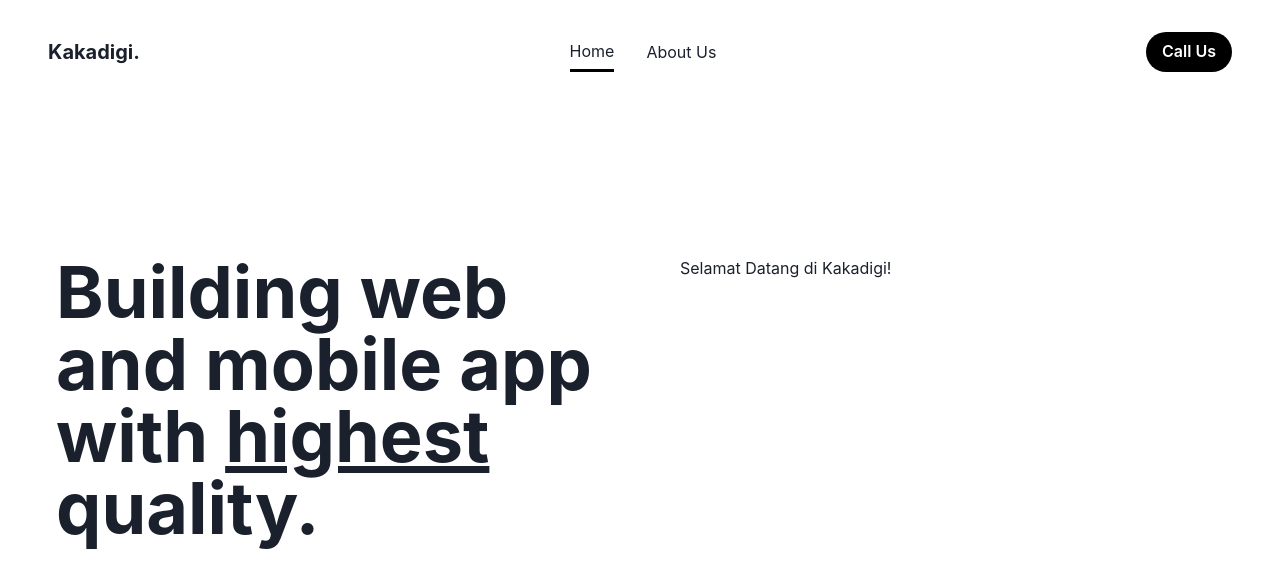
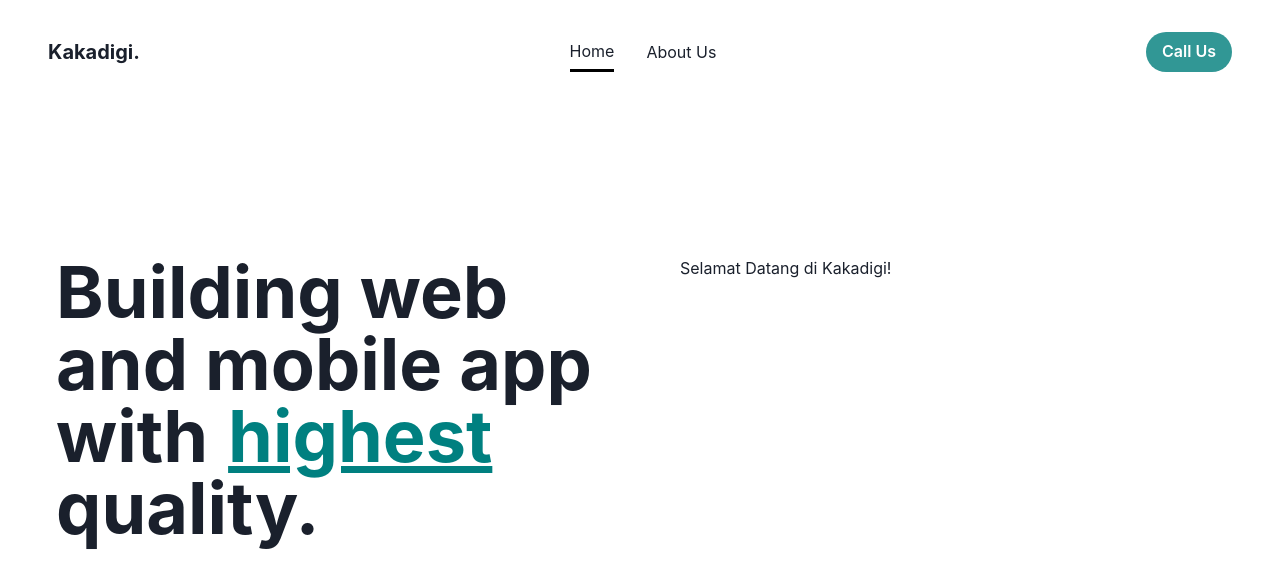
Before and after one commit to kakadigi/kakadigi.github.io, a Next.js app: page / in a window 1280 px wide. Shown: the top 588 px of the page. Built offline with nearby package versions, Linux system fonts and the light colour scheme.

Commit message:
Fix: link not working and add favicon

```diff
--- a/components/MenuItem.jsx
+++ b/components/MenuItem.jsx
@@ -1,13 +1,18 @@
-import Link from "next/link";
 import { useRouter } from "next/router";
-import { Text } from "@chakra-ui/react";
+import { Link, Text } from "@chakra-ui/react";
 
 const MenuItem = ({ children, to = "/", ...props }) => {
   const router = useRouter();
   const active = (router.asPath === to);
+
+  const handleOnClick = (e) => {
+    e.preventDefault();
+    router.push(to);
+  }
+
   return (
-    <Link href={to}>
-      <Text display="block" cursor="pointer" borderBottom={active ? '3px solid black' : 'none'} lineHeight="36px" {...props}>
+    <Link onClick={handleOnClick} style={{ textDecoration: 'none' }}>
+      <Text display="block" borderBottom={active ? '3px solid black' : 'none'} lineHeight="36px" {...props}>
         {children}
       </Text>
     </Link>
--- a/components/layouts/Header.jsx
+++ b/components/layouts/Header.jsx
@@ -17,6 +17,7 @@
         />
         <meta name="description" content={description || ""} />
         <meta name="robots" content="index, follow" />
+        <link rel="icon" type="image/x-icon" href="/images/favicon.ico" />
       </Head>
       {children || ""}
     </>
--- a/pages/index.jsx
+++ b/pages/index.jsx
@@ -1,7 +1,17 @@
 import Layout from "@/components/layouts";
 import NavBar from "@/components/Navbar";
-import { Box, Button, Flex, Heading, VStack } from "@chakra-ui/react";
+import {
+  Box,
+  Button,
+  Flex,
+  Heading,
+  HStack,
+  Text,
+  useBreakpointValue,
+  VStack
+} from "@chakra-ui/react";
 function HomePage(props) {
+  const sizeH = useBreakpointValue({ md: '4xl', sm: 'lg' });
   return (
     <Layout>
       <Layout.Header {...props} />
@@ -14,15 +24,20 @@
           <NavBar.Menu.Item to="/about-us">About Us</NavBar.Menu.Item>
         </NavBar.Menu>
         <Box alignContent="end">
-          <Button borderRadius={25} color="white" backgroundColor="black">
+          <Button borderRadius={25} colorScheme="teal">
             Call Us
           </Button>
         </Box>
       </NavBar>
-      <Flex py={20}>
+      <Flex py={[0, 10, 20]} direction={{ base: 'column-reverse', md: 'row' }}>
         <VStack w="full" h="full" p={10} spacing={10} alignItems="self-start">
-          <Heading size="4xl">
-            Building web and mobile app with <u>highest</u> quality.
+          <Heading size={sizeH}>
+            Building web and mobile app
+            <HStack align="self-start" spacing={5}>
+              <Text>with</Text>
+              <Text color="teal"><u>highest</u></Text>
+            </HStack>
+            quality.
           </Heading>
         </VStack>
         <VStack w="full" h="full" p={10} spacing={10} alignItems="self-start">
```
Also changed, not shown: pages/about-us.jsx (+9 -1 lines), public/images/favicon-32x32.png (added), 1 other file (tests, documents, lock files or other folders).
